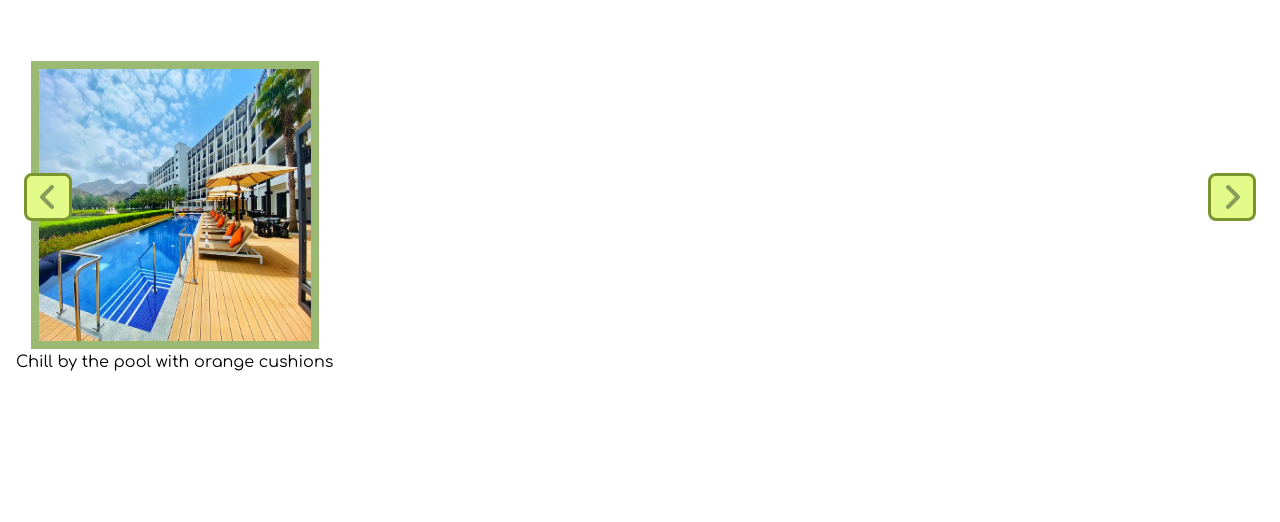
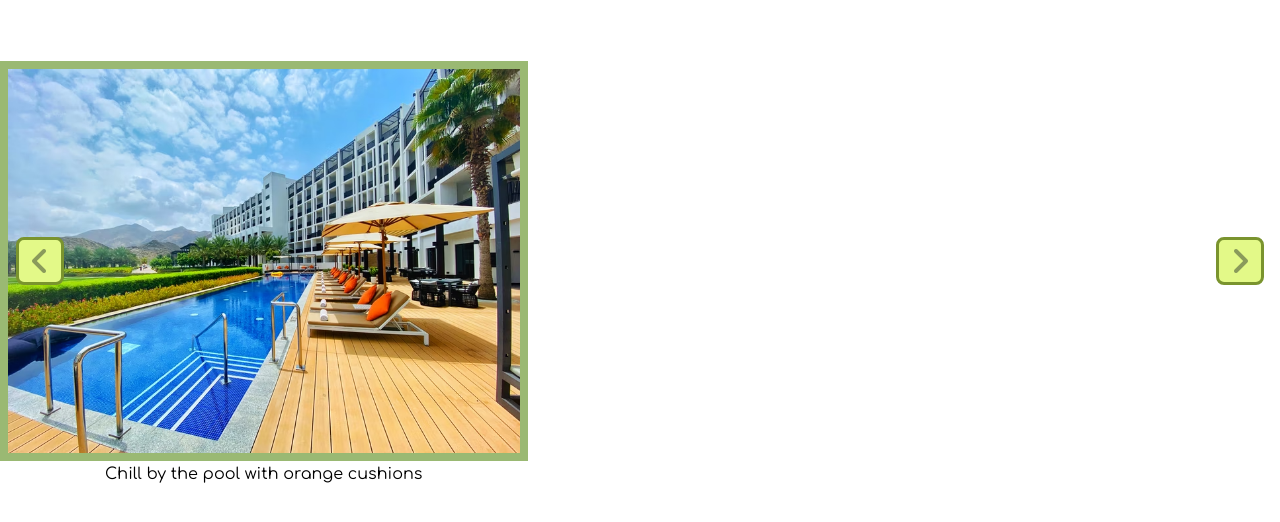
Before and after one commit to VioletViolaVi/carousel, a plain HTML site: page index.html in a window 1280 px wide. Shown: the part 104-626 px from the top of the page. Drawn offline with Linux system fonts and the light colour scheme.

Commit message:
refactor arrow placment and size of image

```diff
--- a/styles/styles.css
+++ b/styles/styles.css
@@ -35,12 +35,12 @@ a {
 .img-container {
   position: absolute;
   top: 1rem;
-  left: 1rem;
+  left: 0rem;
 }
 
 .img-container img {
-  width: 18rem;
-  height: 18rem;
+  width: 100%;
+  height: 25rem;
   border: solid 0.5rem #9ab973;
 }
 
@@ -72,15 +72,15 @@ a {
 }
 
 .left {
-  left: 1.5rem;
   position: absolute;
-  top: 8rem;
+  left: 1rem;
+  top: 12rem;
   z-index: 1;
 }
 
 .right {
-  right: 1.5rem;
   position: absolute;
-  top: 8rem;
+  right: 1rem;
+  top: 12rem;
   z-index: 1;
 }
```
